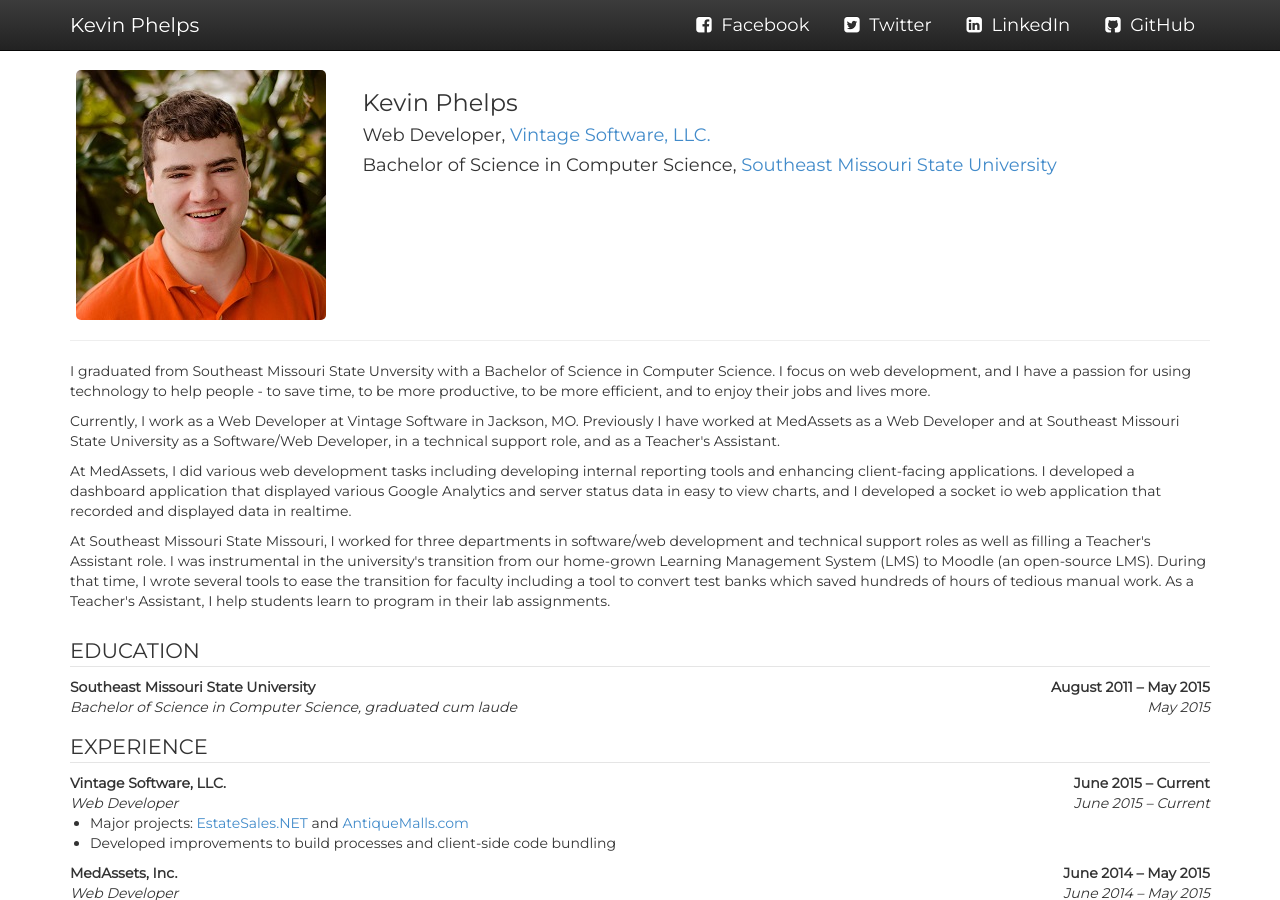
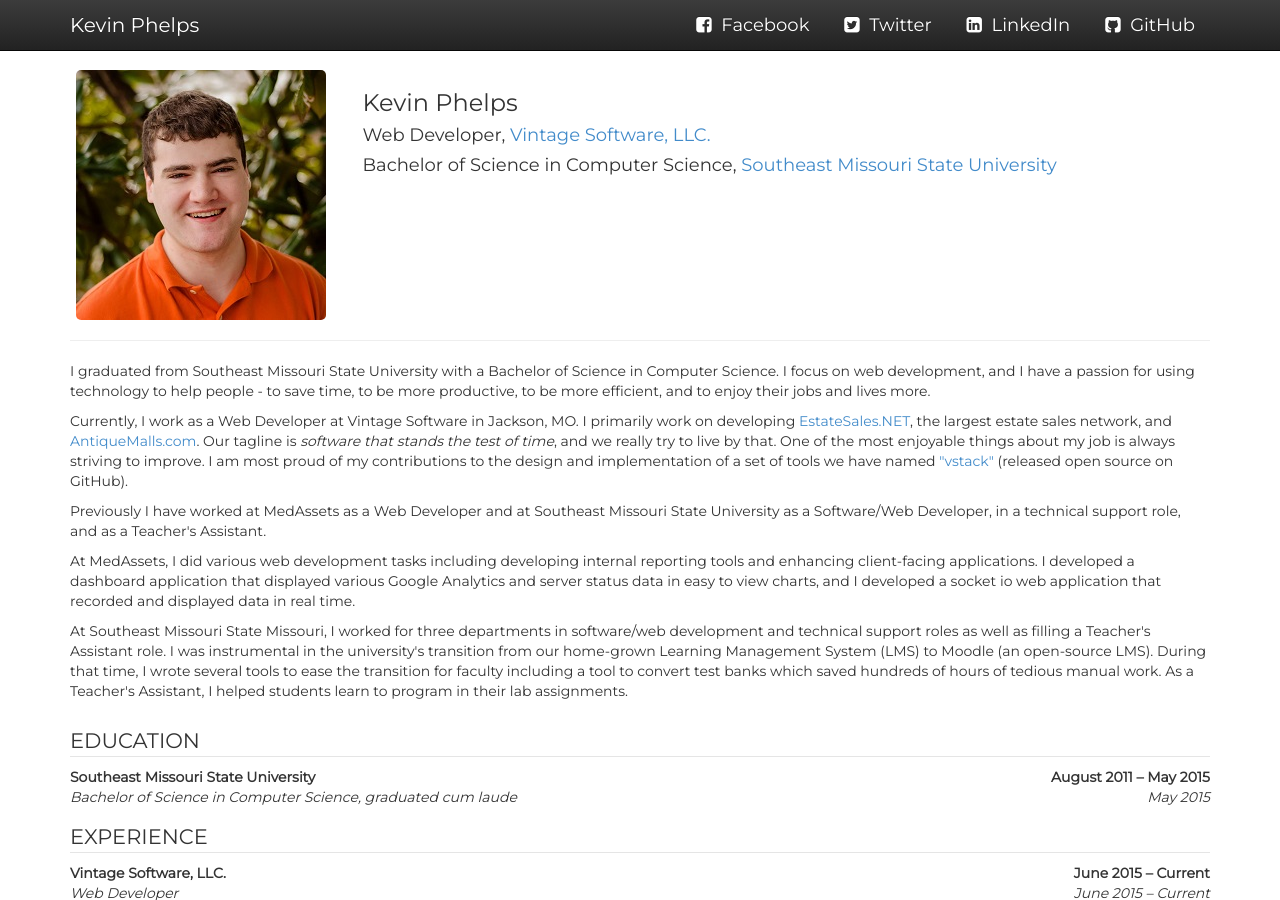
Before and after one commit to kevinphelps/kevinphelps.me, a Jekyll site: the page built from index.html, in a window 1280 px wide and 900 px high. Built offline with Jekyll 4.4.1, drawn with Linux system fonts in a browser that asks for light colours; Markdown is read by kramdown in place of the engine named in the settings.

Commit message:
update summary text

```diff
--- a/index.html
+++ b/index.html
@@ -22,33 +22,34 @@
 <div class="resume">
   <fieldset class="section">
     <p>
-      I graduated from Southeast Missouri State Unversity with a Bachelor of
-      Science in Computer Science. I focus on web development, and I have a
-      passion for using technology to help people - to save time, to be more
-      productive, to be more efficient, and to enjoy their jobs and lives more.
+      I graduated from Southeast Missouri State University with a Bachelor of Science in Computer Science. I focus on web
+      development, and I have a passion for using technology to help people - to save time, to be more productive, to be
+      more efficient, and to enjoy their jobs and lives more.
     </p>
     <p>
-      Currently, I work as a Web Developer at Vintage Software in Jackson, MO.
-      Previously I have worked at MedAssets as a Web Developer and at Southeast
-      Missouri State University as a Software/Web Developer, in a technical
-      support role, and as a Teacher's Assistant.
+      Currently, I work as a Web Developer at Vintage Software in Jackson, MO. I primarily work on developing
+      <a target="_blank" href="http://www.estatesales.net">EstateSales.NET</a>, the largest estate sales network, and
+      <a target="_blank" href="https://www.antiquemalls.com">AntiqueMalls.com</a>. Our tagline is <i>software that stands
+      the test of time</i>, and we really try to live by that. One of the most enjoyable things about my job is always
+      striving to improve. I am most proud of my contributions to the design and implementation of a set of tools we have
+      named <a target="_blank" href="https://www.github.com/vintage-software/">"vstack"</a> (released open source on GitHub).
     </p>
     <p>
-      At MedAssets, I did various web development tasks including developing
-      internal reporting tools and enhancing client-facing applications. I
-      developed a dashboard application that displayed various Google Analytics
-      and server status data in easy to view charts, and I developed a socket
-      io web application that recorded and displayed data in realtime.
+      Previously I have worked at MedAssets as a Web Developer and at Southeast Missouri State University as a Software/Web
+      Developer, in a technical support role, and as a Teacher's Assistant.
     </p>
     <p>
-      At Southeast Missouri State Missouri, I worked for three departments in
-      software/web development and technical support roles as well as filling a
-      Teacher's Assistant role. I was instrumental in the university's
-      transition from our home-grown Learning Management System (LMS) to Moodle
-      (an open-source LMS). During that time, I wrote several tools to ease the
-      transition for faculty including a tool to convert test banks which saved
-      hundreds of hours of tedious manual work. As a Teacher's Assistant, I
-      help students learn to program in their lab assignments.
+      At MedAssets, I did various web development tasks including developing internal reporting tools and enhancing
+      client-facing applications. I developed a dashboard application that displayed various Google Analytics and server
+      status data in easy to view charts, and I developed a socket io web application that recorded and displayed data in
+      real time.
+    </p>
+    <p>
+      At Southeast Missouri State Missouri, I worked for three departments in software/web development and technical support
+      roles as well as filling a Teacher's Assistant role. I was instrumental in the university's transition from our
+      home-grown Learning Management System (LMS) to Moodle (an open-source LMS). During that time, I wrote several tools to
+      ease the transition for faculty including a tool to convert test banks which saved hundreds of hours of tedious manual
+      work. As a Teacher's Assistant, I helped students learn to program in their lab assignments.
     </p>
   </fieldset>
 
```
